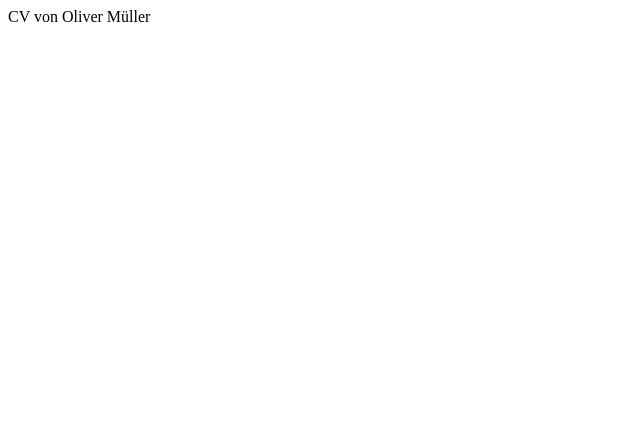
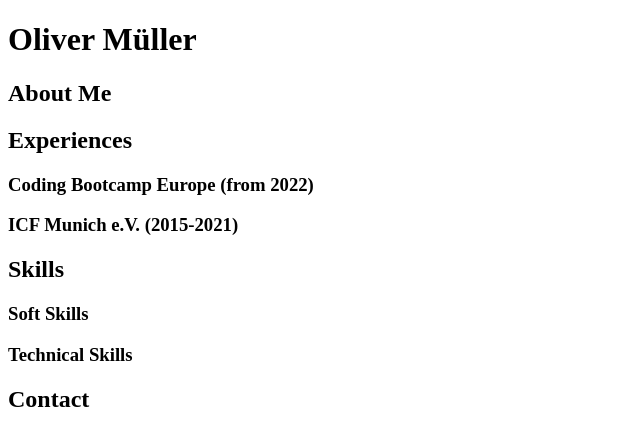
Before and after one commit to OlliMueller/my-cv, a plain HTML site: page index.html in a window 1280 px wide. Shown: the whole page, without its empty margins (0-640 px from the left). Drawn offline with Linux system fonts and the light colour scheme.

Commit message:
add basic structure

```diff
--- a/index.html
+++ b/index.html
@@ -1 +1,36 @@
-CV von Oliver Müller
+<!DOCTYPE html>
+<html lang="en">
+  <head>
+    <meta charset="UTF-8" />
+    <meta http-equiv="X-UA-Compatible" content="IE=edge" />
+    <meta name="viewport" content="width=device-width, initial-scale=1.0" />
+    <title>Document</title>
+  </head>
+  <body>
+    <header>
+      <h1>Oliver Müller</h1>
+    </header>
+    <main>
+      <article>
+        <h2>About Me</h2>
+      </article>
+      <article>
+        <h2>Experiences</h2>
+        <section>
+          <h3>Coding Bootcamp Europe (from 2022)</h3>
+          <h3>ICF Munich e.V. (2015-2021)</h3>
+        </section>
+      </article>
+      <article>
+        <h2>Skills</h2>
+        <section>
+          <h3>Soft Skills</h3>
+          <h3>Technical Skills</h3>
+        </section>
+      </article>
+      <article>
+        <h2>Contact</h2>
+      </article>
+    </main>
+  </body>
+</html>
```
